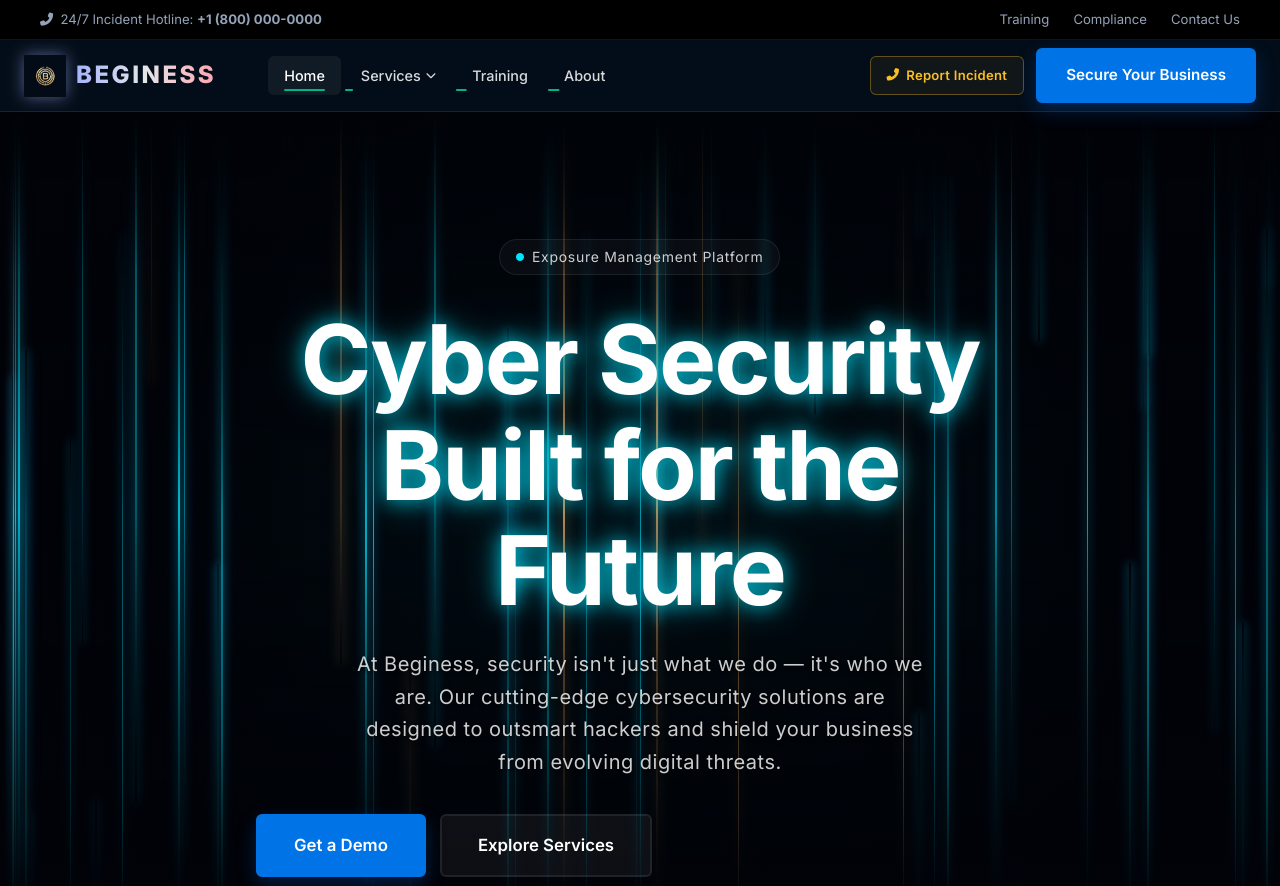
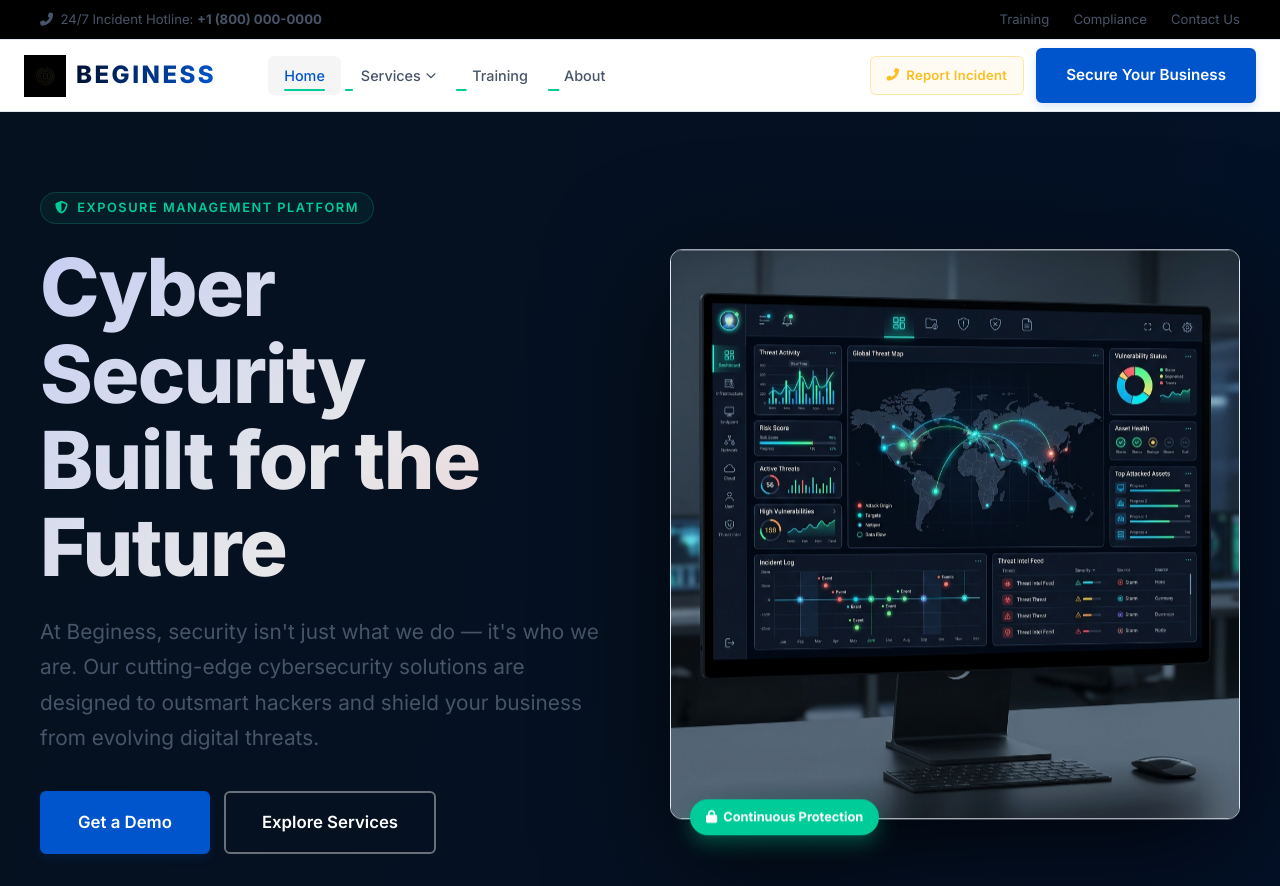
Before and after one commit to ubongessien486-glitch/beginess-redesign, a website: page index.html in a window 1280 px wide. Shown: the top 886 px of the page. Drawn offline with Linux system fonts and the light colour scheme.

Commit message:
feat: finalize Tenable-inspired redesign with Cybercore hero and full enterprise layout

```diff
--- a/css/style.css
+++ b/css/style.css
@@ -4,36 +4,51 @@
    ============================================ */
 :root {
     /* Tenable-inspired palette */
-    --bg-primary: #06111e;        /* Tenable's deep near-black navy */
-    --bg-secondary: #0c1d2e;      /* Slightly lighter section bg */
-    --bg-tertiary: #112240;
-    --bg-card: #0d2035;
-    --text-primary: #ffffff;
-    --text-secondary: #94a3b8;
-    --accent-blue: #0073e6;       /* Tenable CTA blue */
-    --accent-blue-hover: #005bb5;
-    --accent-teal: #00b388;       /* Tenable signature green */
+    --bg-primary: #ffffff;
+    --bg-secondary: #f4f6f8;
+    --bg-tertiary: #e2e8f0;
+    --bg-card: #ffffff;
+    --bg-dark: #001133;           /* Tenable deep navy */
+    --text-primary: #1e293b;
+    --text-secondary: #475569;
+    --text-light: #ffffff;
+    --text-light-secondary: rgba(255, 255, 255, 0.7);
+    --accent-blue: #0055cc;       /* Tenable CTA blue */
+    --accent-blue-hover: #0044aa;
+    --accent-teal: #00cc99;       /* Tenable signature green/cyan */
     --accent-green: #00c48c;
     --accent-red: #e8272a;        /* Tenable red */
-    --border-color: rgba(255, 255, 255, 0.08);
-    --border-hover: rgba(0, 179, 136, 0.5);
+    --border-color: #e2e8f0;
+    --border-dark: rgba(255, 255, 255, 0.1);
+    --border-hover: rgba(0, 204, 153, 0.5);
     --nav-height: 72px;
     --font-main: 'Inter', -apple-system, BlinkMacSystemFont, sans-serif;
     --radius: 6px;
-    --shadow-card: 0 4px 24px rgba(0,0,0,0.4);
-    --shadow-hover: 0 20px 40px rgba(0,0,0,0.5), 0 0 20px rgba(0,179,136,0.1);
+    --shadow-card: 0 4px 12px rgba(0,0,0,0.05);
+    --shadow-hover: 0 10px 30px rgba(0,0,0,0.1), 0 0 20px rgba(0,204,153,0.1);
 }
 
 *, *::before, *::after { margin:0; padding:0; box-sizing:border-box; }
 
 html { scroll-behavior: smooth; }
 
-body.enterprise-dark {
+body {
     font-family: var(--font-main);
     background-color: var(--bg-primary);
     color: var(--text-primary);
     line-height: 1.6;
     overflow-x: hidden;
+}
+
+.bg-dark {
+    background-color: var(--bg-dark);
+    color: var(--text-light);
+}
+.bg-dark .text-secondary {
+    color: var(--text-light-secondary);
+}
+.bg-dark .border-color {
+    border-color: var(--border-dark);
 }
 
 a { text-decoration: none; color: inherit; transition: all 0.25s ease; }
@@ -52,10 +67,10 @@
     font-family: var(--font-main);
 }
 .btn-lg { padding: 16px 36px; font-size: 1.05rem; }
-.btn-primary { background: var(--accent-blue); color: #fff; border-color: var(--accent-blue); box-shadow: 0 8px 20px rgba(0,112,240,0.25); }
-.btn-primary:hover { background: var(--accent-blue-hover); box-shadow: 0 12px 28px rgba(0,112,240,0.4); transform: translateY(-2px); }
-.btn-secondary { background: rgba(255,255,255,0.05); color: #fff; border-color: var(--border-color); }
-.btn-secondary:hover { background: rgba(255,255,255,0.1); border-color: rgba(255,255,255,0.4); }
+.btn-primary { background: var(--accent-blue); color: #fff; border-color: var(--accent-blue); box-shadow: 0 4px 10px rgba(0,85,204,0.15); }
+.btn-primary:hover { background: var(--accent-blue-hover); box-shadow: 0 6px 15px rgba(0,85,204,0.25); transform: translateY(-2px); }
+.btn-secondary { background: rgba(0,0,0,0.05); color: var(--text-primary); border-color: var(--border-color); }
+.btn-secondary:hover { background: rgba(0,0,0,0.1); border-color: rgba(0,0,0,0.2); }
 .btn-outline { background: transparent; color: var(--accent-blue); border-color: var(--accent-blue); }
 .btn-outline:hover { background: rgba(0,112,240,0.1); }
 .btn-outline-light { background: transparent; color: #fff; border-color: rgba(255,255,255,0.4); }
@@ -91,12 +106,12 @@
 .navbar::before {
     content: '';
     position: absolute; inset: 0;
-    background: rgba(4, 13, 26, 0.88);
+    background: rgba(255, 255, 255, 0.95);
     backdrop-filter: blur(20px);
     -webkit-backdrop-filter: blur(20px);
     z-index: -1;
 }
-.navbar.scrolled { box-shadow: 0 4px 30px rgba(0,0,0,0.6); }
+.navbar.scrolled { box-shadow: 0 4px 15px rgba(0,0,0,0.05); }
 
 .nav-container {
     max-width: 1280px; margin: 0 auto; padding: 0 24px;
@@ -110,8 +125,7 @@
 .nav-logo-img {
     height: 42px; width: auto;
     object-fit: contain;
-    mix-blend-mode: screen;
-    filter: drop-shadow(0 0 8px rgba(165, 180, 252, 0.5));
+    filter: brightness(0.1);
     transition: transform 0.4s cubic-bezier(0.175, 0.885, 0.32, 1.275);
 }
 .nav-logo:hover .nav-logo-img {
@@ -119,18 +133,18 @@
 }
 .nav-logo-text {
     font-size: 1.5rem; font-weight: 800;
-    letter-spacing: 2.5px; color: #fff;
-    background: linear-gradient(to right, #a5b4fc, rgba(255,255,255,0.9), #fda4af);
+    letter-spacing: 2.5px; color: var(--text-primary);
+    background: linear-gradient(to right, var(--bg-dark), var(--accent-blue));
     -webkit-background-clip: text; -webkit-text-fill-color: transparent;
 }
 
 .nav-list { display: flex; align-items: center; gap: 4px; flex: 1; margin-left: 20px; }
 .nav-link {
     padding: 8px 16px; border-radius: 6px; font-size: 0.9rem; font-weight: 500;
-    color: rgba(255,255,255,0.85); display: flex; align-items: center; gap: 5px;
+    color: var(--text-secondary); display: flex; align-items: center; gap: 5px;
     position: relative;
 }
-.nav-link:hover, .nav-link.active { color: #fff; background: rgba(255,255,255,0.06); }
+.nav-link:hover, .nav-link.active { color: var(--accent-blue); background: rgba(0,0,0,0.04); }
 .nav-icon { font-size: 0.65rem; transition: transform 0.3s; }
 
 .has-mega:hover .nav-icon { transform: rotate(180deg); }
@@ -167,7 +181,7 @@
 .mega-menu {
     position: absolute; top: 100%; left: 50%; transform: translateX(-50%);
     background: var(--bg-secondary); border: 1px solid var(--border-color);
-    border-radius: var(--radius); box-shadow: 0 20px 60px rgba(0,0,0,0.7);
+    border-radius: var(--radius); box-shadow: var(--shadow-card);
     min-width: 720px; padding: 24px 0; opacity: 0; visibility: hidden;
     transform: translateX(-50%) translateY(8px); transition: all 0.3s ease;
 }
@@ -178,9 +192,9 @@
     display: flex; align-items: flex-start; gap: 14px; padding: 14px 20px;
     border-radius: 6px; transition: background 0.2s;
 }
-.mega-item:hover { background: rgba(255,255,255,0.05); }
+.mega-item:hover { background: rgba(0,0,0,0.03); }
 .mega-item i { font-size: 1.3rem; color: var(--accent-teal); margin-top: 2px; min-width: 24px; }
-.mega-item strong { display: block; font-size: 0.9rem; color: #fff; margin-bottom: 3px; }
+.mega-item strong { display: block; font-size: 0.9rem; color: var(--text-primary); margin-bottom: 3px; }
 .mega-item span { display: block; font-size: 0.8rem; color: var(--text-secondary); }
 .mega-new { border: 1px solid rgba(0,210,255,0.25); background: rgba(0,210,255,0.04); }
 
@@ -289,7 +303,7 @@
 .stat-item:last-child { border-right: none; }
 .stat-number {
     font-size: 3rem; font-weight: 800;
-    background: linear-gradient(to bottom, #fff, rgba(255,255,255,0.8));
+    background: linear-gradient(to bottom, var(--text-primary), var(--accent-blue));
     -webkit-background-clip: text; -webkit-text-fill-color: transparent;
     line-height: 1; margin-bottom: 8px;
 }
@@ -299,9 +313,9 @@
 .trust-bar { background: var(--bg-secondary); border-top: 1px solid var(--border-color); border-bottom: 1px solid var(--border-color); padding: 32px 0; }
 .trust-label { text-align: center; font-size: 0.72rem; font-weight: 700; letter-spacing: 2px; color: var(--text-secondary); margin-bottom: 20px; }
 .trust-items { display: flex; flex-wrap: wrap; justify-content: center; gap: 12px; }
-.trust-item { display: flex; align-items: center; gap: 8px; background: rgba(255,255,255,0.04); border: 1px solid var(--border-color); padding: 8px 18px; border-radius: 20px; font-size: 0.82rem; font-weight: 600; color: var(--text-secondary); transition: all 0.2s; }
+.trust-item { display: flex; align-items: center; gap: 8px; background: rgba(0,0,0,0.02); border: 1px solid var(--border-color); padding: 8px 18px; border-radius: 20px; font-size: 0.82rem; font-weight: 600; color: var(--text-secondary); transition: all 0.2s; }
 .trust-item i { color: var(--accent-teal); }
-.trust-item:hover { border-color: var(--accent-teal); color: #fff; }
+.trust-item:hover { border-color: var(--accent-teal); color: var(--text-primary); }
 
 /* ---- Solutions Section ---- */
 .solutions-section { padding: 100px 0; background: var(--bg-primary); }
@@ -490,8 +504,8 @@
     cursor: pointer;
     transition: all 0.25s ease;
 }
-.ind-tab:hover { border-color: rgba(165,180,252,0.4); color: #fff; background: rgba(165,180,252,0.06); }
-.ind-tab.active { background: rgba(165,180,252,0.12); border-color: rgba(165,180,252,0.5); color: #fff; }
+.ind-tab:hover { border-color: var(--accent-blue); color: var(--accent-blue); background: rgba(0,85,204,0.05); }
+.ind-tab.active { background: var(--accent-blue); border-color: var(--accent-blue); color: #fff; }
 .ind-tab i { font-size: 0.85rem; }
 
 .industry-panels { position: relative; }
@@ -515,9 +529,9 @@
     display: inline-flex;
     align-items: center;
     gap: 8px;
-    background: rgba(165,180,252,0.1);
-    border: 1px solid rgba(165,180,252,0.25);
-    color: #a5b4fc;
+    background: rgba(0,85,204,0.1);
+    border: 1px solid rgba(0,85,204,0.25);
+    color: var(--accent-blue);
     font-size: 0.8rem;
     font-weight: 700;
     letter-spacing: 1px;
@@ -528,7 +542,7 @@
 .ind-text h3 { font-size: 1.8rem; margin-bottom: 14px; line-height: 1.2; }
 .ind-text p { color: var(--text-secondary); margin-bottom: 24px; line-height: 1.7; }
 .ind-list { list-style: none; margin-bottom: 28px; display: flex; flex-direction: column; gap: 10px; }
-.ind-list li { display: flex; align-items: center; gap: 10px; color: rgba(255,255,255,0.8); font-size: 0.92rem; }
+.ind-list li { display: flex; align-items: center; gap: 10px; color: var(--text-primary); font-size: 0.92rem; }
 .ind-list li i { color: var(--accent-teal); font-size: 0.75rem; }
 
 .ind-stat-stack { display: flex; flex-direction: column; gap: 16px; }
@@ -541,11 +555,11 @@
     flex-direction: column;
     gap: 6px;
 }
-.ind-stat-accent { border-color: rgba(165,180,252,0.3); background: rgba(165,180,252,0.06); }
+.ind-stat-accent { border-color: rgba(0,85,204,0.3); background: rgba(0,85,204,0.06); }
 .ind-stat-num {
     font-size: 2rem;
     font-weight: 800;
-    background: linear-gradient(to right, #a5b4fc, rgba(255,255,255,0.9), #fda4af);
+    background: linear-gradient(to right, var(--accent-blue), var(--accent-teal));
     -webkit-background-clip: text;
     -webkit-text-fill-color: transparent;
     line-height: 1;
@@ -566,9 +580,9 @@
     transition: border-color 0.3s, transform 0.3s;
 }
 .award-card:hover { border-color: rgba(165,180,252,0.4); transform: translateY(-4px); }
-.award-icon { font-size: 1.8rem; color: #a5b4fc; flex-shrink: 0; }
+.award-icon { font-size: 1.8rem; color: var(--accent-blue); flex-shrink: 0; }
 .award-org { font-size: 0.72rem; font-weight: 700; letter-spacing: 1.5px; text-transform: uppercase; color: var(--accent-teal); margin-bottom: 6px; }
-.award-title { font-size: 0.9rem; font-weight: 600; color: #fff; margin-bottom: 8px; line-height: 1.4; }
+.award-title { font-size: 0.9rem; font-weight: 600; color: var(--text-primary); margin-bottom: 8px; line-height: 1.4; }
 .award-year { font-size: 0.78rem; color: var(--text-secondary); }
 
 /* ---- Testimonials ---- */
@@ -586,9 +600,9 @@
 }
 .testimonial-card:hover { border-color: rgba(165,180,252,0.35); transform: translateY(-4px); }
 .testimonial-stars { color: #fbbf24; font-size: 0.9rem; display: flex; gap: 3px; }
-.testimonial-card > p { color: rgba(255,255,255,0.75); font-size: 0.95rem; line-height: 1.7; flex: 1; font-style: italic; }
+.testimonial-card > p { color: var(--text-secondary); font-size: 0.95rem; line-height: 1.7; flex: 1; font-style: italic; }
 .testimonial-author { display: flex; align-items: center; gap: 14px; border-top: 1px solid var(--border-color); padding-top: 20px; }
-.testimonial-author strong { display: block; font-size: 0.92rem; color: #fff; }
+.testimonial-author strong { display: block; font-size: 0.92rem; color: var(--text-primary); }
 .testimonial-author span { display: block; font-size: 0.8rem; color: var(--text-secondary); margin-top: 2px; }
 
 /* Initials avatar pills */
@@ -649,7 +663,7 @@
     text-transform: uppercase;
 }
 .team-info { display: flex; flex-direction: column; gap: 8px; }
-.team-info h4 { font-size: 1rem; font-weight: 700; color: #fff; margin: 0; }
+.team-info h4 { font-size: 1rem; font-weight: 700; color: var(--text-primary); margin: 0; }
 .team-role {
     display: flex; align-items: center; gap: 7px;
     font-size: 0.8rem; color: var(--accent-teal); font-weight: 600;
@@ -694,7 +708,7 @@
     flex-shrink: 0;
 }
 .how-text { display: flex; flex-direction: column; gap: 6px; }
-.how-text strong { font-size: 0.9rem; color: #fff; font-weight: 700; }
+.how-text strong { font-size: 0.9rem; color: var(--text-primary); font-weight: 700; }
 .how-text span { font-size: 0.82rem; color: var(--text-secondary); line-height: 1.5; }
 .how-arrow {
     color: var(--border-color);
--- a/index.html
+++ b/index.html
@@ -10,7 +10,7 @@
     <link rel="stylesheet" href="https://cdnjs.cloudflare.com/ajax/libs/font-awesome/6.4.0/css/all.min.css">
     <link href="https://fonts.googleapis.com/css2?family=Inter:wght@300;400;500;600;700;800&display=swap" rel="stylesheet">
 </head>
-<body class="enterprise-dark">
+<body>
 <div id="scrollProgress"></div>
 
     <!-- Top Bar -->
@@ -82,39 +82,41 @@
         </div>
     </nav>
 
-    <!-- Hero Geometric -->
-    <section class="hero-geometric">
-        <!-- Cybercore Background -->
-        <div class="cybercore-scene" id="cybercore-scene">
-            <div class="cybercore-floor"></div>
-            <div class="cybercore-main-column"></div>
-            <div class="light-stream-container" id="light-stream-container"></div>
+    <!-- Hero Tenable Split -->
+    <section class="hero-enterprise bg-dark">
+        <div class="hero-bg-wrapper">
+            <div class="hero-bg-overlay"></div>
         </div>
 
-        <div class="container relative z-10 mx-auto px-4 text-center">
-            <div class="max-w-3xl mx-auto">
-                <div class="geo-badge reveal-up">
-                    <i class="fas fa-circle badge-dot"></i>
-                    <span>Exposure Management Platform</span>
+        <div class="container hero-split">
+            <div class="hero-content reveal-left">
+                <div class="hero-label">
+                    <i class="fas fa-shield-alt"></i> Exposure Management Platform
                 </div>
 
-                <h1 class="geo-title reveal-up delay-1">
-                    <span class="geo-title-1">Cyber Security</span><br>
-                    <span class="geo-title-2">Built for the Future</span>
+                <h1 class="hero-title text-light">
+                    Cyber Security<br>Built for the Future
                 </h1>
 
-                <p class="geo-subtitle reveal-up delay-2">
+                <p class="hero-subtitle text-light">
                     At Beginess, security isn't just what we do &mdash; it's who we are. Our cutting-edge cybersecurity solutions are designed to outsmart hackers and shield your business from evolving digital threats.
                 </p>
 
-                <div class="hero-actions justify-center reveal-up delay-3">
+                <div class="hero-actions">
                     <a href="#contact" class="btn-primary btn-lg hover-magnetic">Get a Demo</a>
-                    <a href="#services" class="btn-secondary btn-lg hover-magnetic">Explore Services</a>
+                    <a href="#services" class="btn-outline-light btn-lg hover-magnetic">Explore Services</a>
+                </div>
+            </div>
+
+            <div class="hero-screenshot reveal-right delay-2">
+                <div class="screenshot-wrap">
+                    <img src="assets/main-dashboard.png" alt="Beginess Dashboard Platform">
+                    <div class="screenshot-badge">
+                        <i class="fas fa-lock"></i> Continuous Protection
+                    </div>
                 </div>
             </div>
         </div>
-
-        <div class="hero-geo-fade"></div>
     </section>
 
     <div class="section-break"></div>
```
